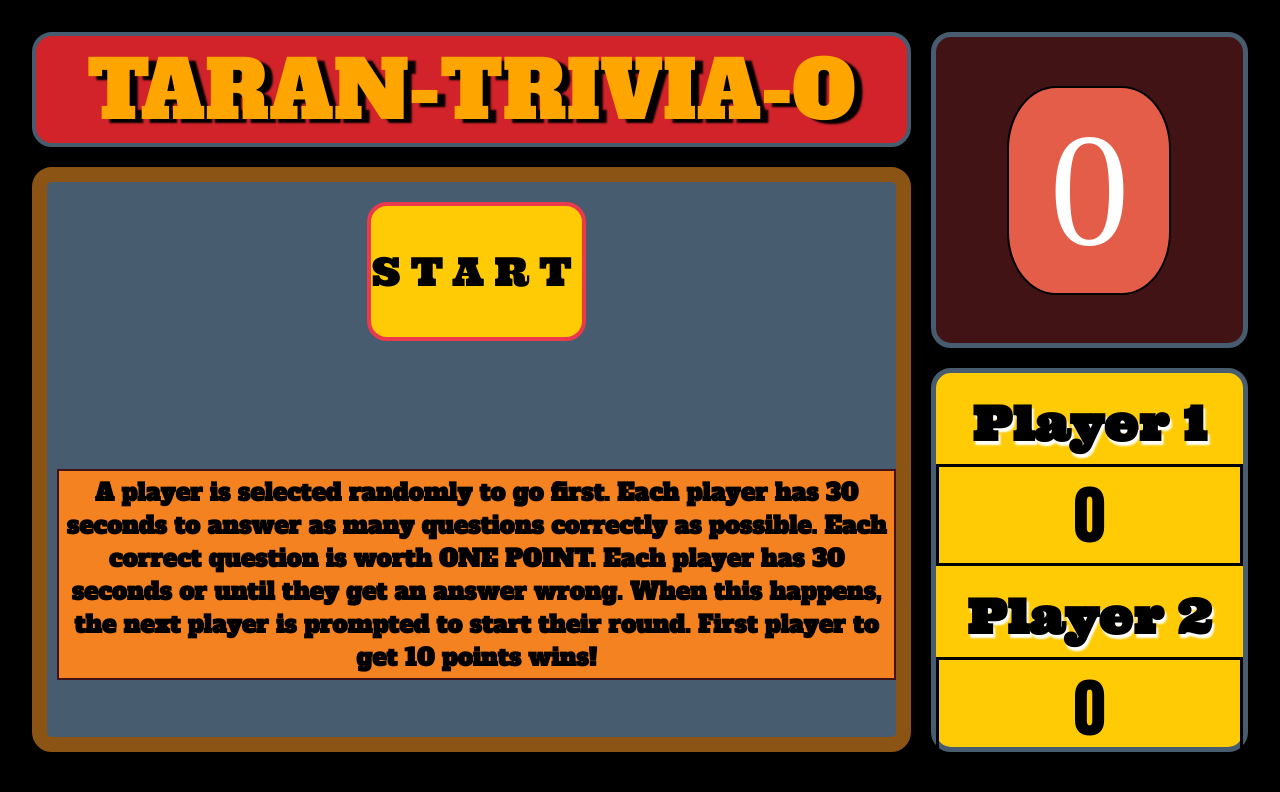
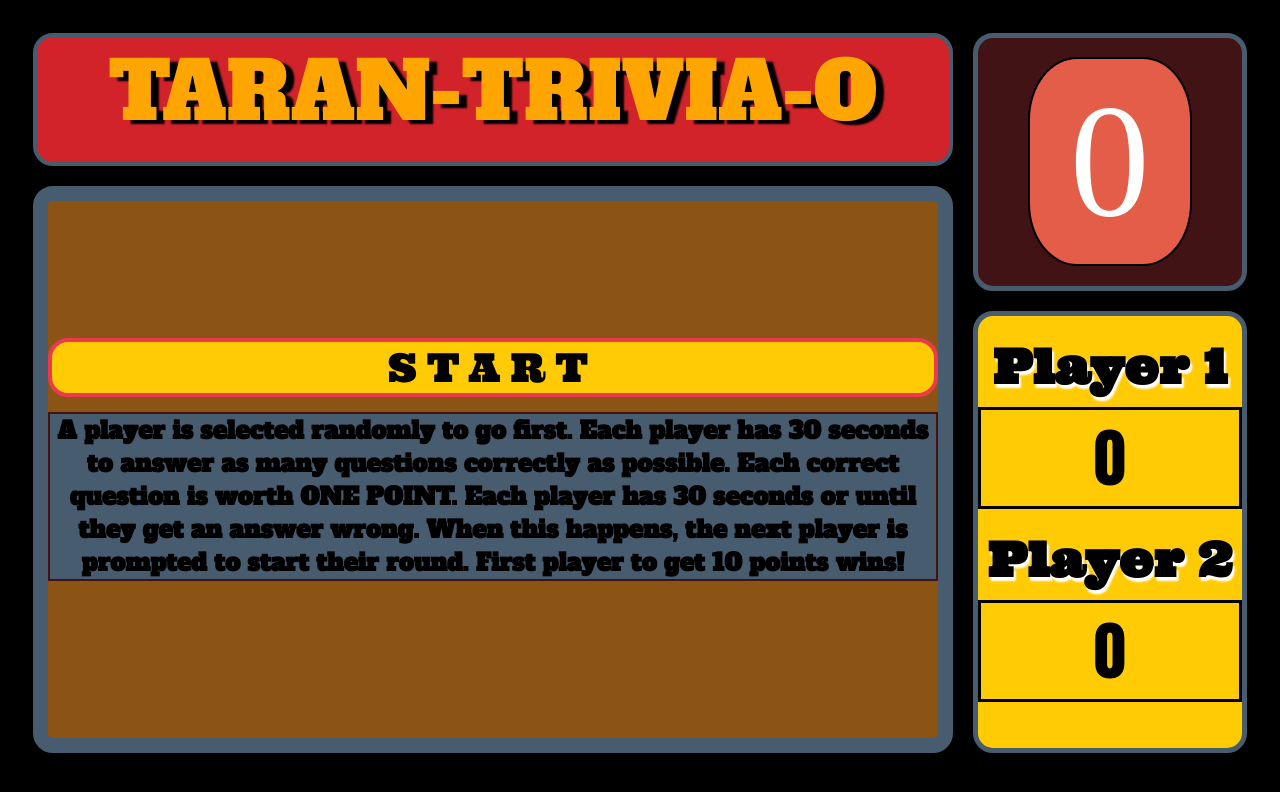
Before and after one commit to nicholasmullins/triviagameshow, a plain HTML site: page index.html in a window 1280 px wide. Drawn offline with nearby package versions, Linux system fonts and the light colour scheme.

Commit message:
changed the sizing to simplify the grid and get mobile sizing to work

```diff
--- a/css/style.css
+++ b/css/style.css
@@ -1,7 +1,6 @@
 * {
     margin: 0;
     padding: 0;
-    max-width: 100%;
 }
 
 
@@ -11,18 +10,22 @@ body {
 
 .grid {
     display: grid;
-    height: 90vh;
+    min-height: 90vh;
     margin: 2rem;
-    grid-template-columns: repeat(11, 1fr);
-    grid-template-rows: repeat(11, 1fr);
+    border: 1px black solid;
+    grid-template-columns: (3fr 2fr);
+    grid-template-rows: (1fr 3fr)
+    grid-template-areas: "title sidebar"
+                         "main sidebar";
     grid-gap: 20px;
-    max-width: 100%
+    max-width: 100%;
 }
 
 .title {
     background-color: #d2232a;
     grid-column: 1 / 9;
     grid-row: 1 / 3;
+    grid-area: 'title';
     border-radius: 20px;
     text-align: center;
     font-size: 10vh;
@@ -32,7 +35,6 @@ body {
     color: orange;
     font-style: bold;
     border: 4px solid #485C70;
-    max-width: 100%;
     justify-content: center;
     align-items: center;
 }
@@ -43,12 +45,12 @@ body {
     border: 5px solid #485c70;
     grid-column: 9 / 12;
     grid-row: 1 / 6;
+    grid-area: 'sidebar';
     border-radius: 20px;
     display: flex;
     justify-content: center;
     align-items: center;
-    font-size: 20vh;
-    max-width: 100%;
+    font-size: 20vh;;
 
 }
 
@@ -57,58 +59,50 @@ body {
 }
 
 .question-box {
-    background: #485c70;
+    background: #8c5414;
     grid-column: 1 / 9;
     grid-row: 3 / 12;
+    grid-area: 'main';
     border-radius: 20px;
-    border: 15px solid #8c5414;
-    max-width: 100%;
+    border: 15px solid #485c70;
     justify-content: center;
     align-content: center;
 }
 
 #nested {
     display: grid;
-    grid-template-columns: repeat(autofit 10, 1fr);
-    grid-template-rows: repeat(10, 1fr);
-    grid-gap: 10px
+    grid-template-columns: (2fr 3fr 2fr);
+    grid-template-rows: (1fr, 4fr);
+    grid-gap: 10px;
+    grid-template-areas: "question" "question" "question"
+                         "buttons" "buttons" "buttons"
 }
 
 .question {
     background-color: #ffcb05;
     border: 4px solid #ea3a4c;
     border-radius: 20px;
-    grid-column: 2 / 10;
-    grid-row: 1 / 6;
-    display: grid;
-    margin-top: 20px;
     display: none;
     font-family: 'Alfa Slab One', cursive;
     font-size: 4vh;
     justify-content: center;
     align-content: center;
-    max-width: 100%;
+    grid-area: 'question';
 }
 
 #start {
     background-color: #ffcb05;
     border: 4px solid #ea3a4c;
     border-radius: 20px;
-    grid-column: 3 / 9;
-    grid-row: 1 / 4;
-    display: grid;
     margin-top: 20px;
     display: none;
     font-family: 'Ultra', serif;
     font-size: 5vh;
-    align-content: center;
-    justify-content: center;
     letter-spacing: 10px;
+    grid-area: 'queston'
 }
 
 .results {
-    grid-column: 2 / 10;
-    grid-row: 6 / 10;
     background-color: #F58220;
     border: 2px solid #411314;
     display: none;
@@ -116,12 +110,11 @@ body {
     color: black;
     font-size: 5vh;
     font-weight: 900;
+    grid-area: 'main';
 }
 
 .instructions {
-    grid-column: 2 / 10;
-    grid-row: 6 / 10;
-    background-color: #F58220;
+    background-color: #485c70;
     border: 2px solid #411314;
     display: none;
     font-family: 'Alfa Slab One', cursive;
@@ -132,6 +125,7 @@ body {
     justify-content: center;
     align-content: center;
     margin-top: 5px;
+    grid-area: 'buttons'
 }
 
 .button {
@@ -139,33 +133,27 @@ body {
     background-color: #ffcb05;
     border: 4px solid #ea3a4c;
     font-family: 'Alfa Slab One', cursive;
-    font-size: 4vh;
+    grid-area: 'buttons';
     border-radius: 20px;
     padding: 10px;
     margin: 0 30px;
 }
 .answer1 {
-    grid-column: 2 / 5 ;
-    grid-row: 7;
+
 
 }
 
 .answer2 {
-    grid-column: 7 / 10;
-    grid-row: 7;
-    /* font-family: 'Playfair Display', serif; */
+
 }
 
 .answer3 {
-    grid-column: 2 / 5;
-    grid-row: 9;
-    /* font-family: 'Playfair Display', serif; */
+
 }
 
 .answer4 {
-    grid-column: 7 / 10;
-    grid-row: 9;
-    /* font-family: 'Playfair Display', serif; */
+
+
 }
 
 .scores {
@@ -183,6 +171,7 @@ body {
     background-color: #ffcb05;
     grid-column: 9 / 12;
     grid-row: 6 / 12;
+    grid-area: 'sidebar';
     border-radius: 20px;
     display: inline-block;
     text-align: center;
@@ -206,9 +195,10 @@ body {
 
 }
 
-@media (min-width: 700px) {
-    .user-profile {
-      display: flex;
-      ...
+@media only screen and (max-width: 600px) {
+    .grid {
+        grid-template-columns: 1fr;
+        grid-template-rows: 1fr 2fr 1fr;
+        grid-template-areas: "title" "main" "sidebar";
     }
-  }
+}
--- a/js/app.js
+++ b/js/app.js
@@ -255,3 +255,9 @@ $('.start').one('click', () => {
     resetTimer();
     loadQuestions();
 });
+
+// $('.start').on('hover', () => {
+
+// //     ('.start').css('background-color', '#F58220');
+
+// // })
```
